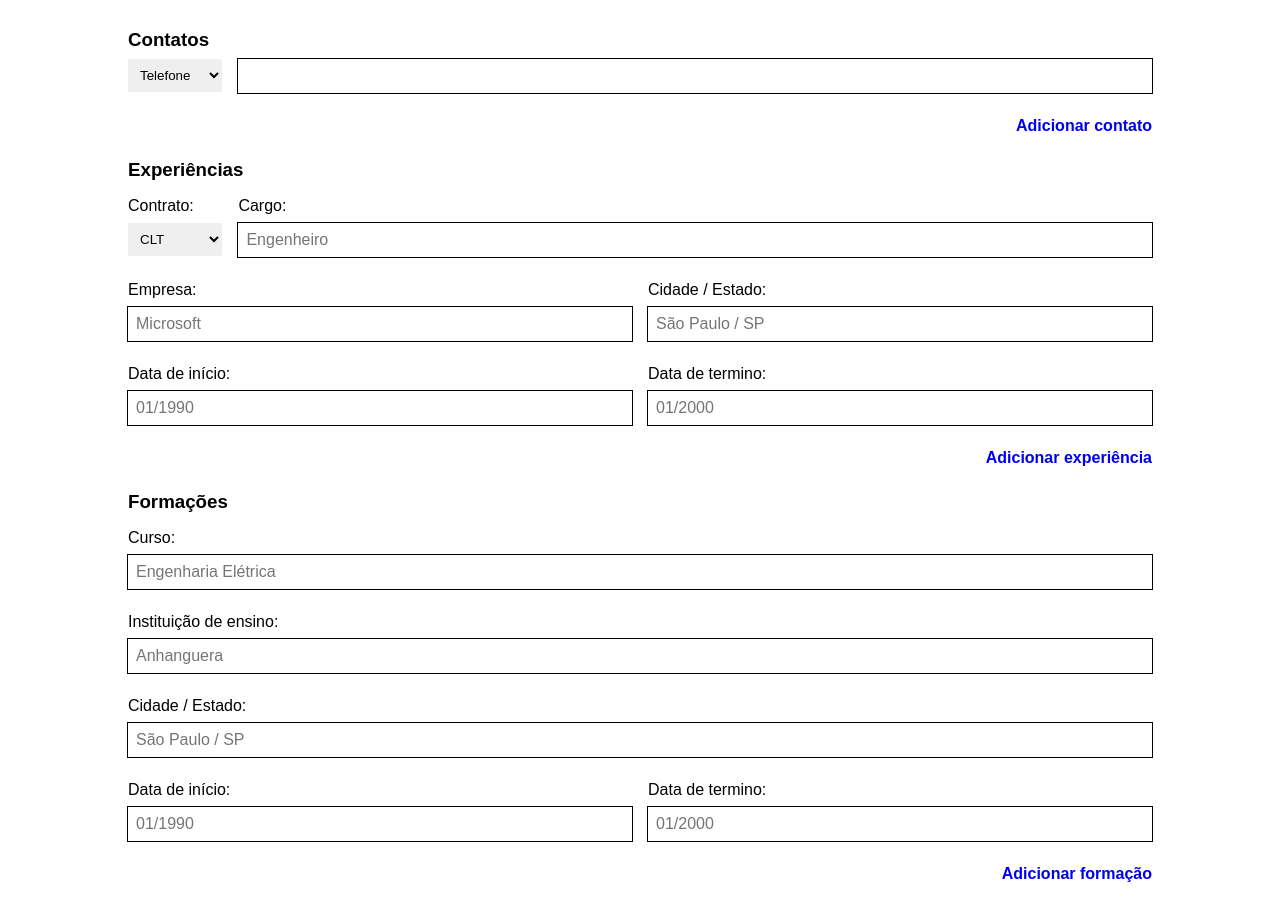
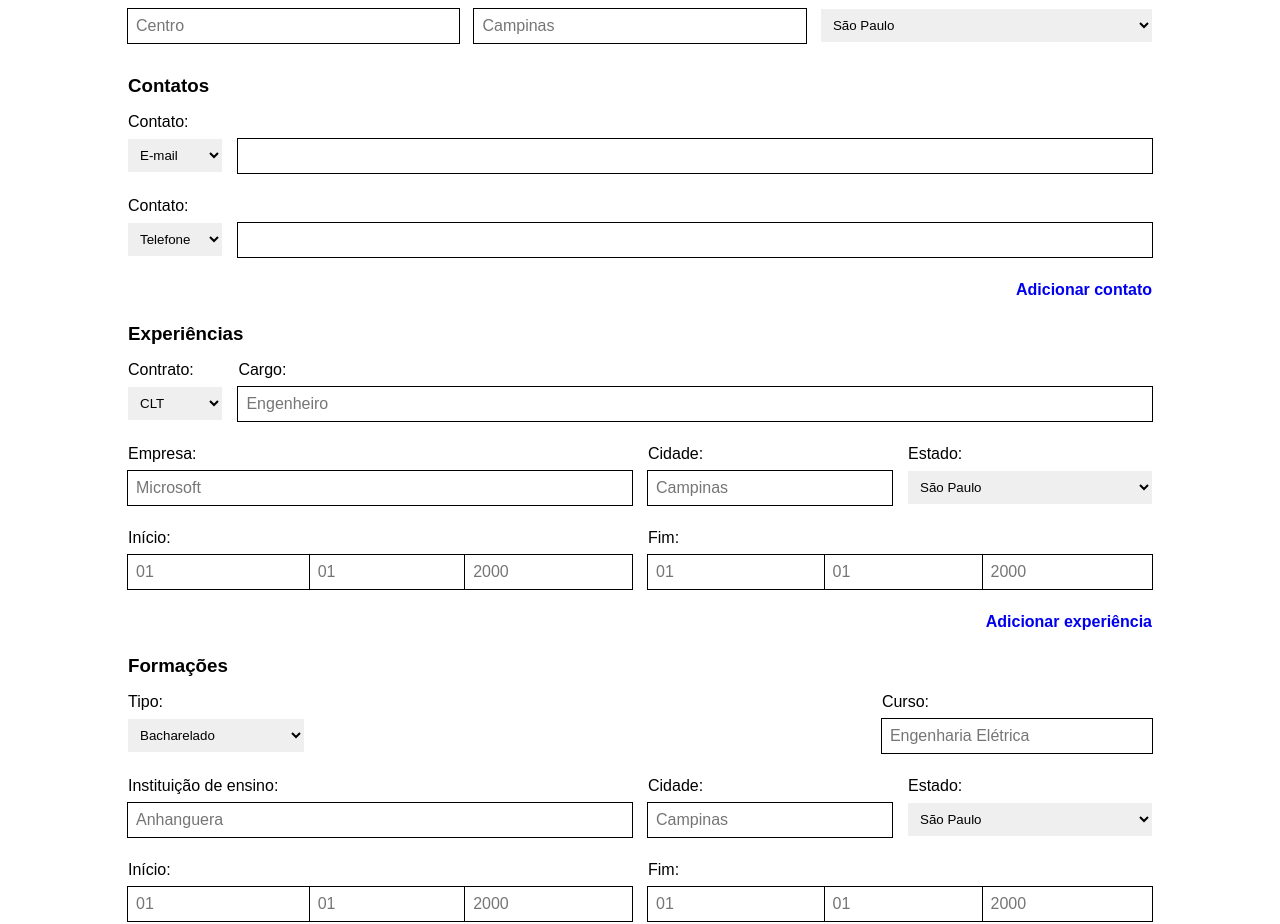
Before and after one commit to tarsislimadev/curriculus, an Angular app in the folder angular/: page / in a window 1280 px wide. Shown: the part 308-1232 px from the top of the page. Built offline with nearby package versions, Linux system fonts and the light colour scheme.

Commit message:
Adding values bindings in form fields

```diff
--- a/angular/src/app/app.component.html
+++ b/angular/src/app/app.component.html
@@ -1,39 +1,63 @@
 <div class="container">
   <h1>Curriculo API</h1>
 
+  <div class="line"></div>
+
+  <h3>Dados pessoais</h3>
+
   <div class="input-text">
     <label for="id-name">Nome:</label>
-    <input type="text" placeholder="Jonas Silva">
+    <input type="text" placeholder="Jonas Silva" [(ngModel)]="form.name">
   </div>
 
   <div class="g-line">
     <div class="g-column-3">
       <div class="input-text">
         <label for="id-name">Data de nascimento:</label>
-        <input type="text" placeholder="01/01/2001">
+        <input type="text" placeholder="01/01/2001" [(ngModel)]="form.birthday.value">
       </div>
     </div>
     <div class="g-column-3">
       <div class="input-unique">
         <label for="id-name">Estado cívil:</label>
-        <select>
-          <option *ngFor="let personal_status_type of personal_status_types" value="{{ personal_status_type.key }}">{{ personal_status_type.value }}</option>
+        <select [(ngModel)]="form.marital_status">
+          <option *ngFor="let personal_status_type of personal_status_types" value="{{ personal_status_type.key }}">{{
+            personal_status_type.value }}</option>
         </select>
       </div>
     </div>
     <div class="g-column-3">
       <div class="input-text">
         <label for="id-name">Número de filhos:</label>
-        <input type="text" placeholder="">
+        <input type="text" placeholder="" [(ngModel)]="form.children_number">
       </div>
     </div>
   </div>
 
-  <div class="input-text">
-    <label for="id-name">Endereço:</label>
-    <input type="text" placeholder="">
+  <div class="g-line">
+    <div class="g-column-3">
+      <div class="input-text">
+        <label for="id-name">Bairro:</label>
+        <input type="text" placeholder="Centro" [(ngModel)]="form.address.neighboor">
+      </div>
+    </div>
+    <div class="g-column-3">
+      <div class="input-text">
+        <label for="id-name">Cidade:</label>
+        <input type="text" placeholder="Campinas" [(ngModel)]="form.address.city">
+      </div>
+    </div>
+    <div class="g-column-3">
+      <div class="input-unique">
+        <label for="id-name">Estado:</label>
+        <select [(ngModel)]="form.address.state">
+          <option *ngFor="let state of states" value="{{ state.key }}">{{ state.value }}</option>
+        </select>
+      </div>
+    </div>
   </div>
 
+  <div class="line"></div>
 
   <h3>Contatos</h3>
 
@@ -41,12 +65,15 @@
 
     <div class="g-line">
       <div class="input-unique g-column-10">
-        <select>
-          <option *ngFor="let contact_type of contact_types" value="{{ contact_type.key }}">{{ contact_type.value }}</option>
+        <label for="">Contato:</label>
+        <select [(ngModel)]="contact.type">
+          <option *ngFor="let contact_type of contact_types" value="{{ contact_type.key }}">{{ contact_type.value }}
+          </option>
         </select>
       </div>
       <div class="input-text g-column-90">
-        <input type="text" placeholder="">
+        <label for="">&nbsp;</label>
+        <input type="text" placeholder="" [(ngModel)]="contact.value">
       </div>
     </div>
 
@@ -56,6 +83,8 @@
     <a href="#" class="button" (click)="addContact()">Adicionar contato</a>
   </div>
 
+  <div class="line"></div>
+
   <h3>Experiências</h3>
 
   <div *ngFor="let experience of form.experience_list">
@@ -63,38 +92,73 @@
     <div class="g-line">
       <div class="input-unique g-column-10">
         <label for="id-name">Contrato:</label>
-        <select>
+        <select [(ngModel)]="experience.job_type">
           <option *ngFor="let job_type of job_types" value="{{ job_type.key }}">{{ job_type.value }}</option>
         </select>
       </div>
 
       <div class="input-text g-column-90">
         <label for="id-name">Cargo:</label>
-        <input type="text" placeholder="Engenheiro">
+        <input type="text" placeholder="Engenheiro" [(ngModel)]="experience.job_name">
       </div>
     </div>
 
     <div class="g-line">
       <div class="input-text g-column-50">
         <label for="id-name">Empresa:</label>
-        <input type="text" placeholder="Microsoft">
+        <input type="text" placeholder="Microsoft" [(ngModel)]="experience.employee_name">
       </div>
 
-      <div class="input-text g-column-50">
-        <label for="id-name">Cidade / Estado:</label>
-        <input type="text" placeholder="São Paulo / SP">
+      <div class="g-column-50 g-line">
+        <div class="g-column-50">
+          <div class="input-text">
+            <label for="id-name">Cidade:</label>
+            <input type="text" placeholder="Campinas" [(ngModel)]="experience.address.city">
+          </div>
+        </div>
+        <div class="g-column-50">
+          <div class="input-unique">
+            <label for="id-name">Estado:</label>
+            <select [(ngModel)]="experience.address.state">
+              <option *ngFor="let state of states" value="{{ state.key }}">{{ state.value }}</option>
+            </select>
+          </div>
+        </div>
       </div>
     </div>
 
     <div class="g-line">
-      <div class="input-text g-column-50">
-        <label for="id-name">Data de início:</label>
-        <input type="text" placeholder="01/1990">
+
+      <div class="g-line g-column-50">
+        <div class="input-text g-column-25">
+          <label for="id-name">Início:</label>
+          <input type="text" placeholder="01" [(ngModel)]="experience.date_begin.date">
+        </div>
+        <div class="input-text g-column-25">
+          <label for="id-name">&nbsp;</label>
+          <input type="text" placeholder="01" [(ngModel)]="experience.date_begin.month">
+        </div>
+        <div class="input-text g-column-50">
+          <label for="id-name">&nbsp;</label>
+          <input type="text" placeholder="2000" [(ngModel)]="experience.date_begin.year">
+        </div>
       </div>
-      <div class="input-text g-column-50">
-        <label for="id-name">Data de termino:</label>
-        <input type="text" placeholder="01/2000">
+
+      <div class="g-line g-column-50">
+        <div class="input-text g-column-25">
+          <label for="id-name">Fim:</label>
+          <input type="text" placeholder="01" [(ngModel)]="experience.date_end.date">
+        </div>
+        <div class="input-text g-column-25">
+          <label for="id-name">&nbsp;</label>
+          <input type="text" placeholder="01" [(ngModel)]="experience.date_end.month">
+        </div>
+        <div class="input-text g-column-50">
+          <label for="id-name">&nbsp;</label>
+          <input type="text" placeholder="2000" [(ngModel)]="experience.date_end.year">
+        </div>
       </div>
+
     </div>
 
   </div><!-- Experiências -->
@@ -103,34 +167,96 @@
     <a href="#" class="button" (click)="addExperience()">Adicionar experiência</a>
   </div>
 
+  <div class="line"></div>
+
   <h3>Formações</h3>
 
   <div *ngFor="let formation of form.formation_list">
 
-    <div class="input-text g-column-formation-class-name">
-      <label for="id-name">Curso:</label>
-      <input type="text" placeholder="Engenharia Elétrica">
-    </div>
+    <div class="g-line">
 
-    <div class="input-text g-column-formation-school">
-      <label for="id-name">Instituição de ensino:</label>
-      <input type="text" placeholder="Anhanguera">
-    </div>
+      <div class="input-unique g-column-25">
+        <label for="id-name">Tipo:</label>
+        <select [(ngModel)]="formation.type">
+          <option *ngFor="let formation_type of formation_types" value="{{ formation_type.key }}">{{ formation_type.value }}</option>
+        </select>
+      </div>
 
-    <div class="input-text g-column-formation-city">
-      <label for="id-name">Cidade / Estado:</label>
-      <input type="text" placeholder="São Paulo / SP">
+      <div class="input-text g-column-75">
+        <label for="id-name">Curso:</label>
+        <input type="text" placeholder="Engenharia Elétrica" [(ngModel)]="formation.class_name">
+      </div>
+
     </div>
 
     <div class="g-line">
-      <div class="input-text g-column-formation-date-begin g-column-50">
-        <label for="id-name">Data de início:</label>
-        <input type="text" placeholder="01/1990">
+      <div class="input-text g-column-50">
+        <label for="id-name">Instituição de ensino:</label>
+        <input type="text" placeholder="Anhanguera" [(ngModel)]="formation.school_name">
       </div>
-      <div class="input-text g-column-formation-date-end g-column-50">
-        <label for="id-name">Data de termino:</label>
-        <input type="text" placeholder="01/2000">
+
+      <div class="g-column-50 g-line">
+
+        <div class="g-column-50">
+          <div class="input-text">
+            <label for="id-name">Cidade:</label>
+            <input type="text" placeholder="Campinas" [(ngModel)]="formation.address.city">
+          </div>
+        </div>
+
+        <div class="g-column-50">
+          <div class="input-unique">
+            <label for="id-name">Estado:</label>
+            <select [(ngModel)]="formation.address.state">
+              <option *ngFor="let state of states" value="{{ state.key }}">{{ state.value }}</option>
+            </select>
+          </div>
+        </div>
+
       </div>
+
+    </div>
+
+    <div class="g-line">
+
+      <div class="g-line g-column-50">
+
+        <div class="input-text g-column-25">
+          <label for="id-name">Início:</label>
+          <input type="text" placeholder="01" [(ngModel)]="formation.date_begin.date">
+        </div>
+
+        <div class="input-text g-column-25">
+          <label for="id-name">&nbsp;</label>
+          <input type="text" placeholder="01" [(ngModel)]="formation.date_begin.month">
+        </div>
+
+        <div class="input-text g-column-50">
+          <label for="id-name">&nbsp;</label>
+          <input type="text" placeholder="2000" [(ngModel)]="formation.date_begin.year">
+        </div>
+
+      </div>
+
+      <div class="g-line g-column-50">
+
+        <div class="input-text g-column-25">
+          <label for="id-name">Fim:</label>
+          <input type="text" placeholder="01" [(ngModel)]="formation.date_end.date">
+        </div>
+
+        <div class="input-text g-column-25">
+          <label for="id-name">&nbsp;</label>
+          <input type="text" placeholder="01" [(ngModel)]="formation.date_end.month">
+        </div>
+
+        <div class="input-text g-column-50">
+          <label for="id-name">&nbsp;</label>
+          <input type="text" placeholder="2000" [(ngModel)]="formation.date_end.year">
+        </div>
+
+      </div>
+
     </div>
 
   </div><!-- Formações -->
@@ -139,7 +265,7 @@
     <a href="#" class="button" (click)="addFormation()">Adicionar formação</a>
   </div>
 
-  <hr class="hr">
+  <div class="line"></div>
 
   <div class="button-group right-button-group">
     <button class="button">Baixar currículo</button>
--- a/angular/src/app/app.component.ts
+++ b/angular/src/app/app.component.ts
@@ -8,19 +8,20 @@ class ExperienceModel {
     public job_type: JobType = 'clt',
     public job_name: string = '',
     public employee_name: string = '',
-    public address: string = '',
-    public date_begin: string = '',
-    public date_end: string = 'present'
+    public address: CityModel = new CityModel(),
+    public date_begin: DateFieldModel = new DateFieldModel(),
+    public date_end: DateFieldModel = new DateFieldModel()
   ) { }
 }
 
 class FormationModel {
   public constructor(
+    public type: string = 'n1',
     public class_name: string = '',
     public school_name: string = '',
-    public address: string = '',
-    public date_begin: string = '',
-    public date_end: string = 'present'
+    public address: CityModel = new CityModel(),
+    public date_begin: DateFieldModel = new DateFieldModel(),
+    public date_end: DateFieldModel = new DateFieldModel()
   ) { }
 }
 
@@ -31,12 +32,43 @@ class ContactModel {
   ) { }
 }
 
+class CityModel {
+  public constructor(
+    public city: string = '',
+    public state: string = 'SP'
+  ) { }
+}
+
+class NeighboorModel extends CityModel {
+  public constructor(
+    public neighboor: string = '',
+    public city: string = '',
+    public state: string = 'SP'
+  ) {
+    super(city, state)
+  }
+}
+
+class DateFieldModel {
+
+  public value: string = ''
+
+  public constructor(
+    public date: string = '',
+    public month: string = '',
+    public year: string = ''
+  ) {
+  }
+}
+
 class FormModel {
   public constructor(
     public name: string = '',
-    public address: string = '',
-    public birthday: string = '',
-    public contact_list: ContactModel[] = [new ContactModel('phone')],
+    public address: NeighboorModel = new NeighboorModel(),
+    public birthday: DateFieldModel = new DateFieldModel(),
+    public marital_status: string = 'single',
+    public children_number: string = '',
+    public contact_list: ContactModel[] = [new ContactModel('email'), new ContactModel('phone')],
     public experience_list: ExperienceModel[] = [new ExperienceModel()],
     public formation_list: FormationModel[] = [new FormationModel()]
   ) { }
@@ -48,6 +80,15 @@ class FormModel {
 })
 export class AppComponent {
   public form: FormModel = new FormModel();
+
+  public formation_types: any[] = [
+    { key: 'n1', value: 'Bacharelado' },
+    { key: 'n2', value: 'Licenciatura' },
+    { key: 'n3', value: 'Mestrado' },
+    { key: 'n4', value: 'Doutorado' },
+    { key: 'n5', value: 'Especialização' },
+    { key: 'n6', value: 'Curso técnico' },
+  ]
 
   public job_types: any[] = [
     { key: 'clt', value: 'CLT' },
@@ -63,20 +104,28 @@ export class AppComponent {
   ]
 
   public personal_status_types: any[] = [
-    { key: 'single', value: 'Solteiro' },
+    { key: 'single', value: 'Solteiro(a)' },
+    { key: 'maried', value: 'Casado(a)' },
+    { key: 'separated', value: 'Divorciado(a)' },
+    { key: 'union', value: 'União estável' },
+    { key: 'other', value: 'Outro' }
   ]
 
-  public addExperience (): boolean {
+  public states: any[] = [
+    { key: 'SP', value: 'São Paulo' },
+  ]
+
+  public addExperience(): boolean {
     this.form.experience_list.push(new ExperienceModel())
     return false
   }
 
-  public addFormation (): boolean {
+  public addFormation(): boolean {
     this.form.formation_list.push(new FormationModel())
     return false
   }
 
-  public addContact (): boolean {
+  public addContact(): boolean {
     this.form.contact_list.push(new ContactModel('phone'))
     return false
   }
--- a/angular/src/app/app.module.ts
+++ b/angular/src/app/app.module.ts
@@ -1,4 +1,5 @@
 import { NgModule } from '@angular/core';
+import { FormsModule } from '@angular/forms';
 import { BrowserModule } from '@angular/platform-browser';
 
 import { AppRoutingModule } from './app-routing.module';
@@ -10,7 +11,8 @@ import { AppComponent } from './app.component';
   ],
   imports: [
     BrowserModule,
-    AppRoutingModule
+    AppRoutingModule,
+    FormsModule
   ],
   providers: [],
   bootstrap: [AppComponent]
```
